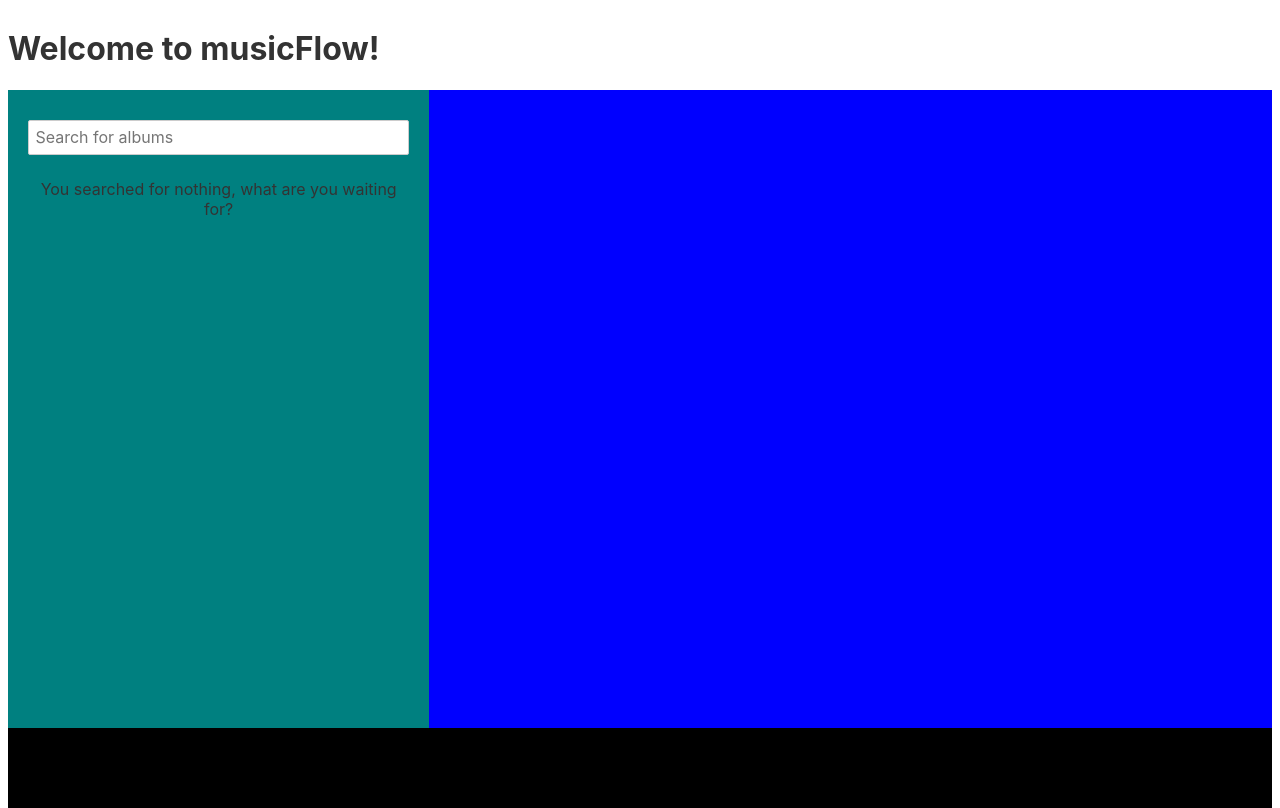
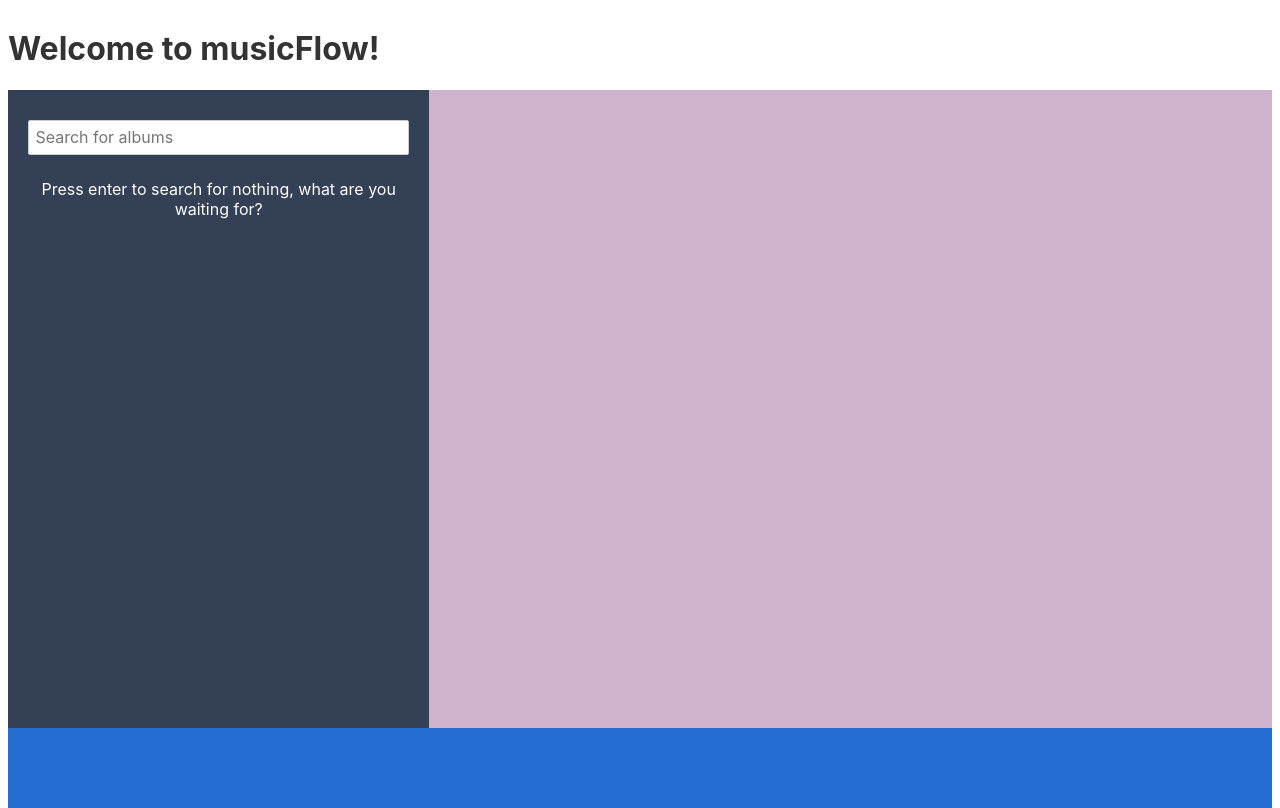
Before and after one commit to EdenKupe/musicFlow, a Svelte app: page / in a window 1280 px wide. Built offline with nearby package versions, Linux system fonts and the light colour scheme.

Commit message:
initial album search grid

```diff
--- a/package.json
+++ b/package.json
@@ -12,6 +12,7 @@
     "svelte": "^3.0.0"
   },
   "dependencies": {
+    "axios": "^0.19.0",
     "sirv-cli": "^0.4.4"
   },
   "scripts": {
--- a/src/App.svelte
+++ b/src/App.svelte
@@ -1,6 +1,5 @@
 <script>
-	import Grid from './Grid.svelte'
-
+	import Grid from './Grid.svelte';
 </script>
 
 <Grid title='musicFlow'/>
--- a/src/Grid.svelte
+++ b/src/Grid.svelte
@@ -1,10 +1,21 @@
 <script>
 	export let title;
 	let name;
+	let URL;
+	let retrievedAlbums = [];
 
-	function searchAlbum() {
-		alert(`submitted ${pin}`);
-	}
+	function searchAlbum(e) {
+	if (!e) e = window.event;
+  var keyCode = e.keyCode || e.which;
+	if (keyCode == '13'){
+      // Enter pressed
+				(async () => {
+			    const res = await fetch('http://ws.audioscrobbler.com/2.0/?method=album.search&album=' + name + '&api_key=ab0eaf7766018b2268b45604e0b2e15f&format=json&limit=20');
+			    retrievedAlbums = (await res.json()).results.albummatches.album;
+			    console.log(retrievedAlbums)
+			  })();
+		}
+    }
 </script>
 
 <div id="flowWrapper">
@@ -12,8 +23,19 @@
 		<h1>Welcome to {title}!</h1>
 	</div>
 	<div id="flowSidebar">
-		<input bind:value={name} placeholder="Search for albums">
-		<p>You searched for {name || 'nothing, what are you waiting for?'}</p>
+		<input on:keydown={searchAlbum} bind:value={name} placeholder="Search for albums">
+		<p>Press enter to search for {name || 'nothing, what are you waiting for?'}</p>
+		<ul id="albumList">
+			{#if !name}
+			<li></li>
+			{:else}
+			{#each retrievedAlbums as album, i}
+			{#if album.name != '(null)'}
+			<li><img alt="{album.name}" src="{album.image[2]['#text']}" /> {album.name} </li>
+			{/if}
+			{/each}
+			{/if}
+		</ul>
 	</div>
 	<div id="flowMainArea">
 
@@ -39,7 +61,7 @@
 	#flowSidebar {
 		grid-column: 1 / span 1;
 		grid-row: 2 / span 1;
-		background-color: teal;
+		background-color: #344055;
 		display: flex;
 		flex-direction: column;
 		text-align:center;
@@ -49,13 +71,34 @@
 	#flowMainArea {
 		grid-column: 2 / span 1;
 		grid-row: 2 / span 1;
-		background-color: blue;
+		background-color: #CFB3CD;
 	}
 
 	#flowFooter {
 		grid-column: 1 / span 2;
 		grid-row: 3 / span 1;
-		background-color: black;
+		background-color: #266DD3;
+	}
+
+	ul {
+		display: flex;
+		flex-wrap: wrap;
+		list-style: none;
+		margin-block-start: 0;
+		margin-block-end: 0;
+		padding-inline-start: 0;
+	}
+
+	ul li {
+		text-align: left;
+		flex: 1;
+		font-size: 12px;
+		color: #fff;
+		margin-bottom: 10px;
+	}
+
+	#flowSidebar p {
+		color: #fff;
 	}
 
 </style>
```
Also changed, not shown: 1 other file (tests, documents, lock files or other folders).
